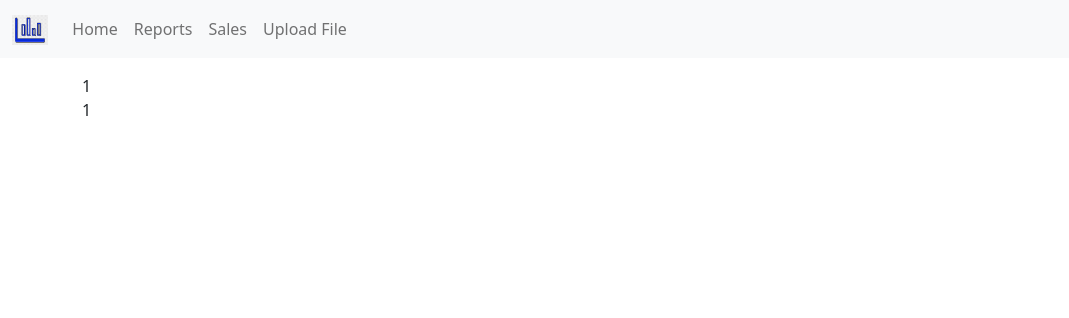
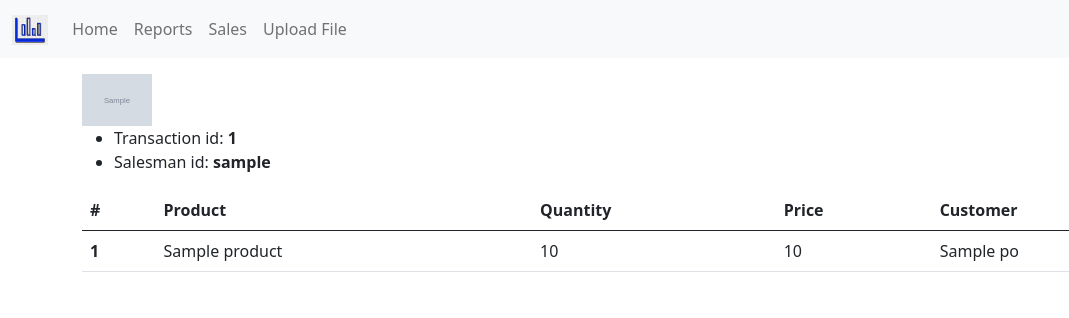
Before and after one commit to EdwinKingori/DjangoReportsApp, a Django app: template src/sales/templates/sales/detail.html in a window 1280 px wide. Shown: the top 318 px of the page, without its empty margins (0-1069 px from the left). Run offline with Django 5.2, Linux system fonts and the light colour scheme; the template is opened without the code that fills it: most values are stand-ins (such as "Sample title", 1, 10 or a date in 2020); grey boxes marked "Sample" are stand-in pictures; some libraries are stand-ins or nearby versions.

Commit message:
re-structuring the sales detail page

```diff
--- a/src/sales/models.py
+++ b/src/sales/models.py
@@ -22,6 +22,10 @@ class Position(models.Model):
     def get_sales_id(self):
         sale_obj = self.sale_set.first()
         return sale_obj.id
+
+    def get_customer_name(self):
+        sale_obj = self.sale_set.first()
+        return sale_obj.customer.name
 
     def __str__(self):
         return f"id: {self.id}, product: {self.product.name}, quantity:{self.quantity}"
--- a/src/sales/templates/sales/detail.html
+++ b/src/sales/templates/sales/detail.html
@@ -5,10 +5,41 @@
 {% endblock title %}
 
 {% block content %}
+    <div class="col-3">
+        <div class="col-3">
+            <img src="{{object.customer.logo.url}}" class="img-fluid" alt="{{object.customer.name}}">
+        </div>
 
-    {{object.pk}}
+        <div class="col-9">
+            <ul>
+                <li>Transaction id: <b> {{object.transaction_id}}</b></li>
+                <li>Salesman id: <b> {{object.alesman.user.username}}</b></li>
+            </ul>
+        </div>
+    </div>
 
-    <br>
-    {{object.transaction_id}}
+    <!-- Table from bootstrap: https://getbootstrap.com/docs/5.3/content/tables/#overview -->
+    <table class="table">
+        <thead>
+            <tr>
+            <th scope="col">#</th>
+            <th scope="col">Product</th>
+            <th scope="col">Quantity</th>
+            <th scope="col">Price</th>
+            <th scope="col">Customer</th>
+            </tr>
+        </thead>
+        <tbody>
+            {% for pos in object.get_positions %}
+                <tr>
+                    <th scope="row">{{forloop.counter}}</th>
+                    <td>{{pos.product.name}}</td>
+                    <td>{{pos.quantity}}</td>
+                    <td>{{pos.price}}</td>
+                    <td>{{pos.get_customer_name}}</td>
+                </tr>
+            {% endfor %}
+        </tbody>
+</table>
 
 {% endblock content %}
```
